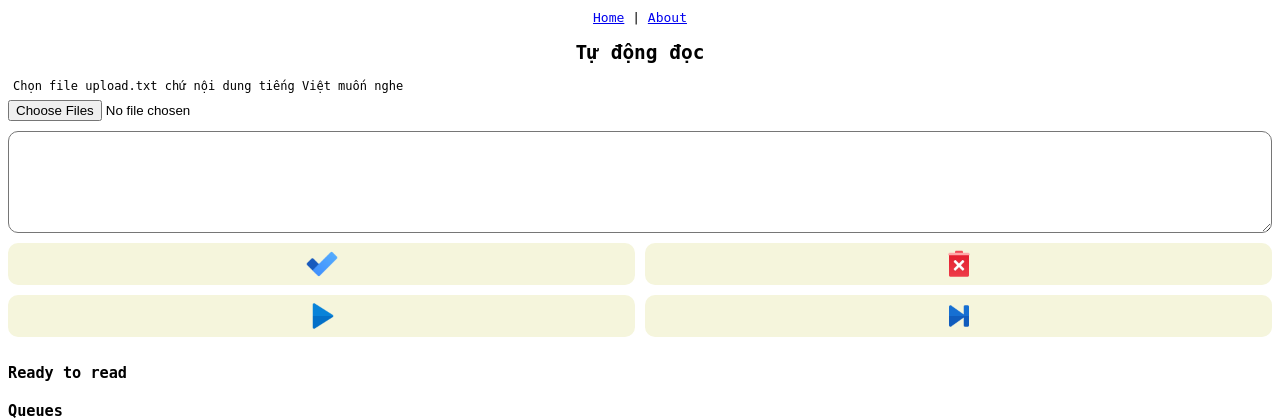
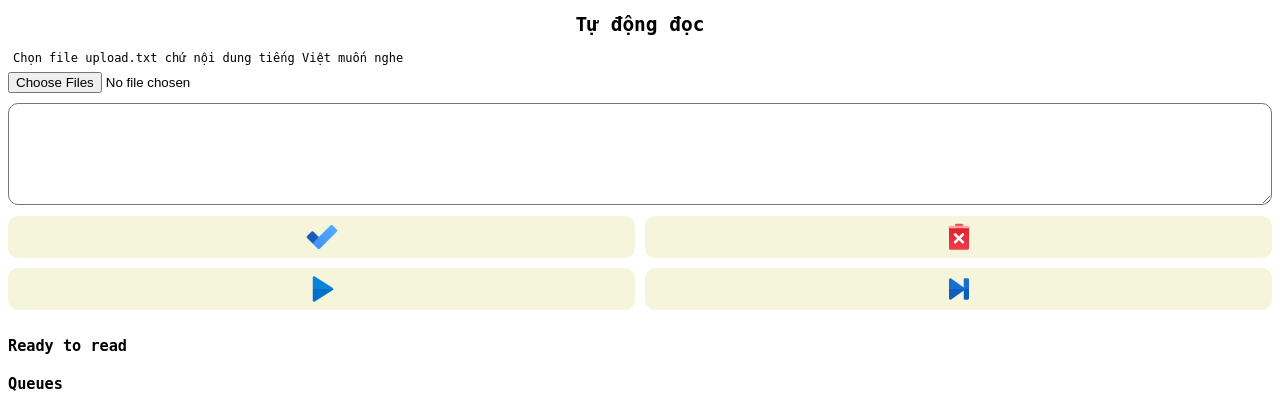
Before and after one commit to haiquang9994/tu-dong-doc, a Django app: template pages/templates/home.html in a window 1280 px wide. Shown: the top 420 px of the page. Run offline with Django 3.2, Linux system fonts and the light colour scheme; the template is opened without the code that fills it, so the values that code supplies are empty.

Commit message:
change base.html

```diff
--- a/pages/templates/base.html
+++ b/pages/templates/base.html
@@ -46,9 +46,9 @@
 
 <body>
     <!-- templates/base.html -->
-    <header style="user-select: none;-webkit-user-select:none;text-align: center;">
+    <!-- <header style="user-select: none;-webkit-user-select:none;text-align: center;">
         <a href="{% url 'home' %}">Home</a> | <a href="{% url 'about' %}">About</a>
-    </header>
+    </header> -->
 
     <section>
         {% block content %}
```
